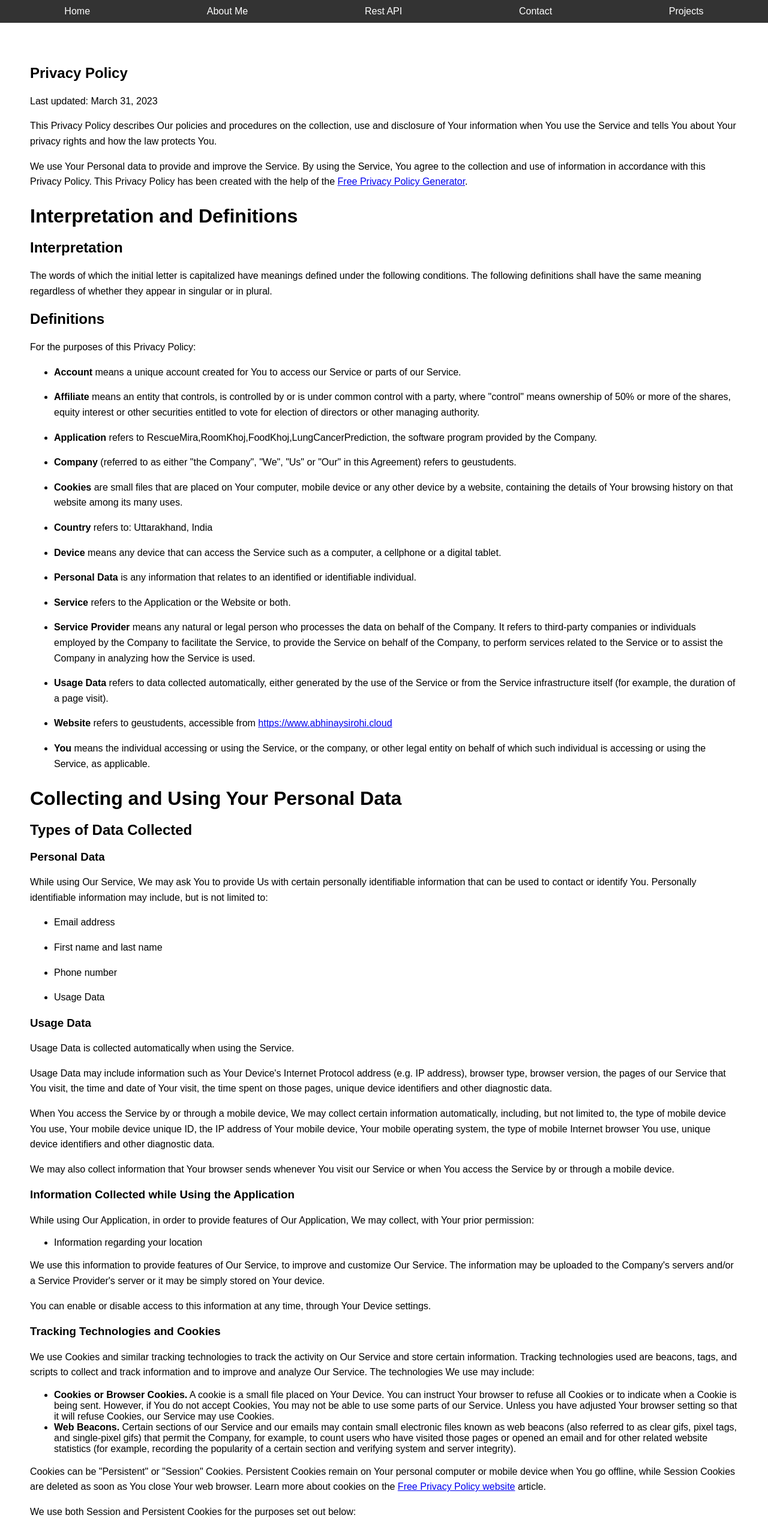
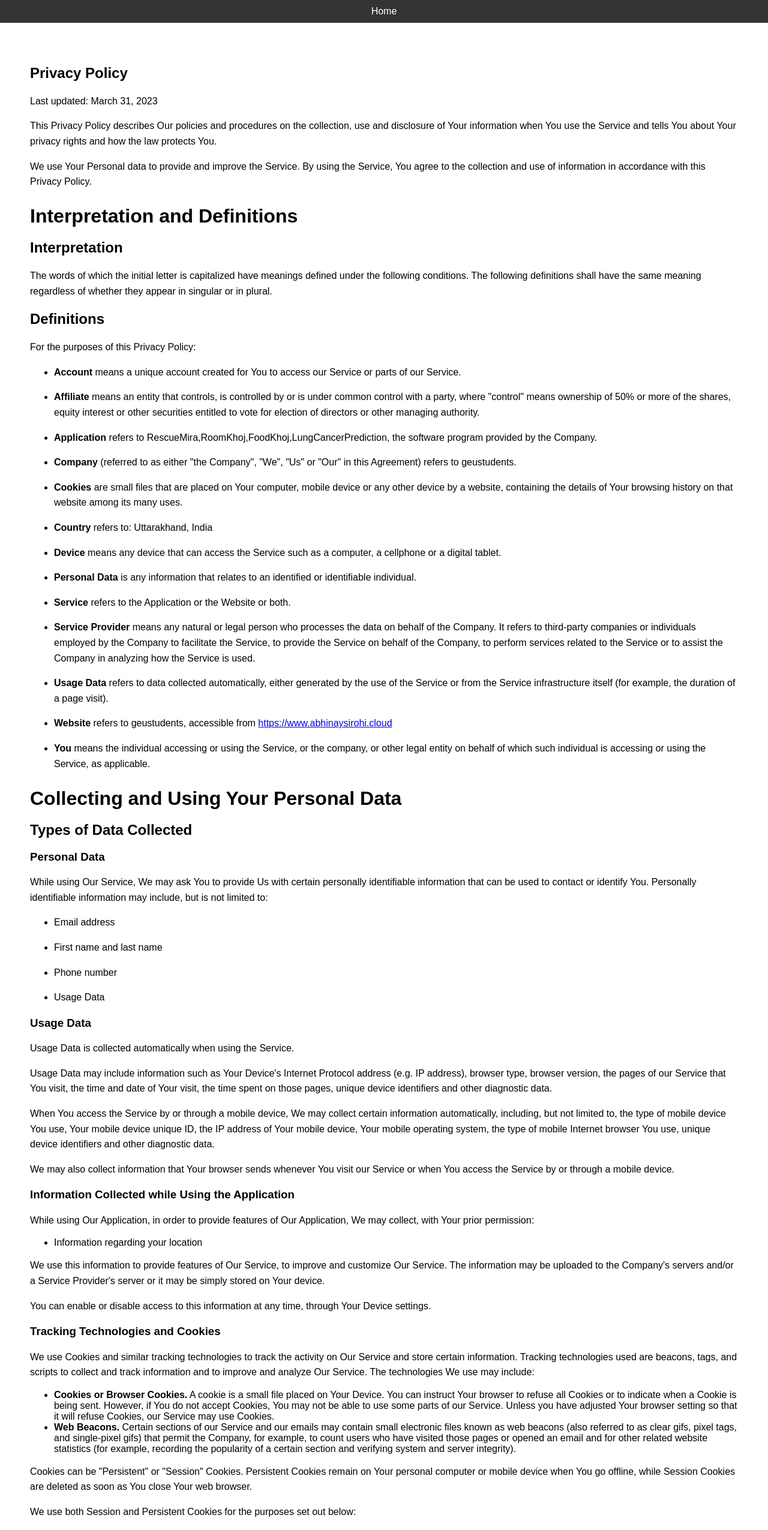
Before and after one commit to Abhi-sirohi/Abhi-sirohi.github.io, a plain HTML site: page privacy-policy/index.html in a window 1280 px wide. Shown: the top 2551 px of the page at 60% size. Drawn offline with Linux system fonts and the light colour scheme.

Commit message:
policy updated

```diff
--- a/privacy-policy/index.html
+++ b/privacy-policy/index.html
@@ -13,10 +13,6 @@
         <nav>
             <ul>
                 <li><a href="index.html">Home</a></li>
-                <li><a href="about.html">About Me</a></li>
-                <li><a href="rest-api.html">Rest API</a></li>
-                <li><a href="contact.html">Contact</a></li>
-                <li><a href="projects.html">Projects</a></li>
             </ul>
         </nav>
     </header>
@@ -27,9 +23,7 @@
         <p>This Privacy Policy describes Our policies and procedures on the collection, use and disclosure of Your information
             when You use the Service and tells You about Your privacy rights and how the law protects You.</p>
         <p>We use Your Personal data to provide and improve the Service. By using the Service, You agree to the collection and
-            use of information in accordance with this Privacy Policy. This Privacy Policy has been created with the help of the
-            <a href="https://www.freeprivacypolicy.com/free-privacy-policy-generator/" target="_blank">Free Privacy Policy
-                Generator</a>.
+            use of information in accordance with this Privacy Policy.
         </p>
         <h1>Interpretation and Definitions</h1>
         <h2>Interpretation</h2>
@@ -149,9 +143,7 @@
         </ul>
         <p>Cookies can be &quot;Persistent&quot; or &quot;Session&quot; Cookies. Persistent Cookies remain on Your personal
             computer or mobile device when You go offline, while Session Cookies are deleted as soon as You close Your web
-            browser. Learn more about cookies on the <a
-                href="https://www.freeprivacypolicy.com/blog/sample-privacy-policy-template/#Use_Of_Cookies_And_Tracking"
-                target="_blank">Free Privacy Policy website</a> article.</p>
+            browser.
         <p>We use both Session and Persistent Cookies for the purposes set out below:</p>
         <ul>
             <li>
@@ -312,18 +304,13 @@
         <p>If you have any questions about this Privacy Policy, You can contact us:</p>
         <ul>
             <li>
-                <p>By email: developer.abhinaysirohi@gmail.com</p>
-            </li>
-            <li>
-                <p>By visiting this page on our website: <a href="https://www.abhinaysirohi.cloud/users/add_feedback"
-                        rel="external nofollow noopener" target="_blank">https://www.abhinaysirohi.cloud/users/add_feedback</a>
-                </p>
+                <p>By email: abhisirohi2002@gmail.com</p>
             </li>
         </ul>
         </section>
 
     <footer>
-        <p>&copy; 2023 My Portfolio. All rights reserved.</p>
+        <p>&copy; All rights reserved.</p>
     </footer>
 </body>
 
```
